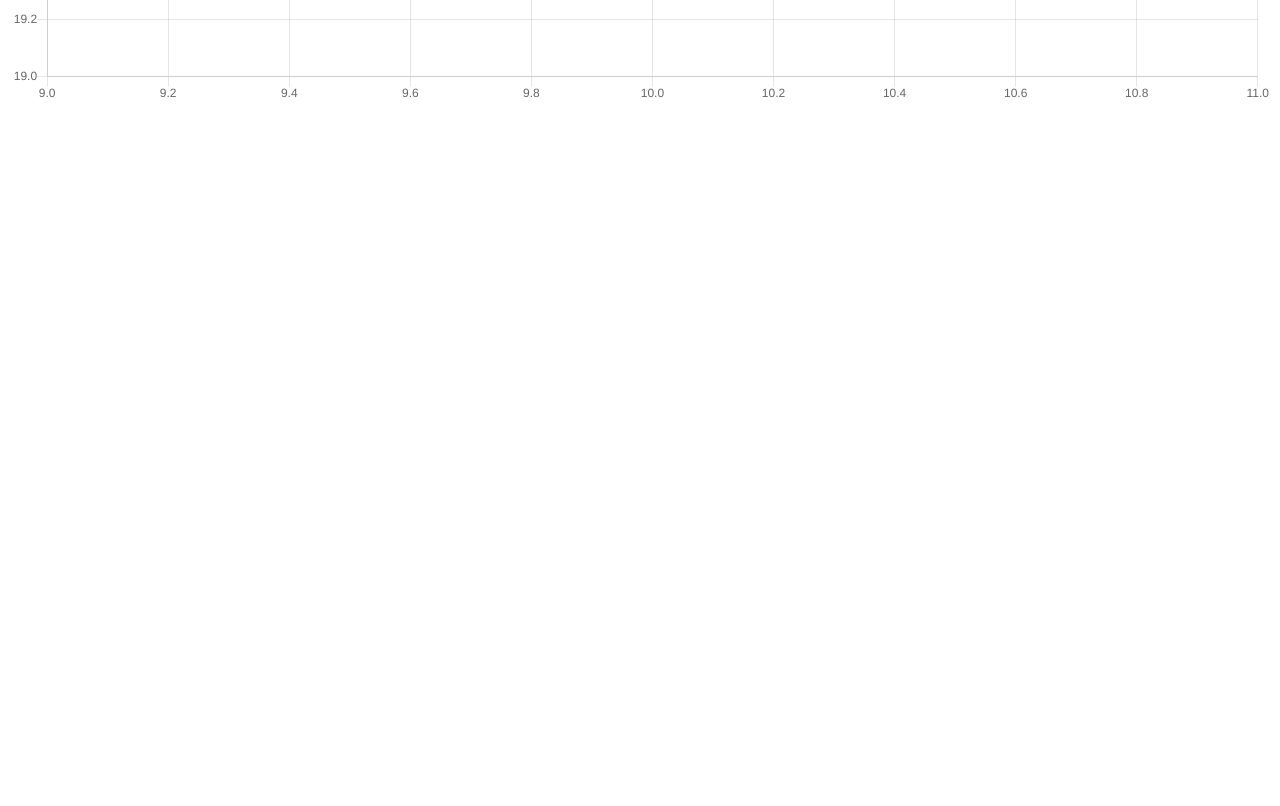
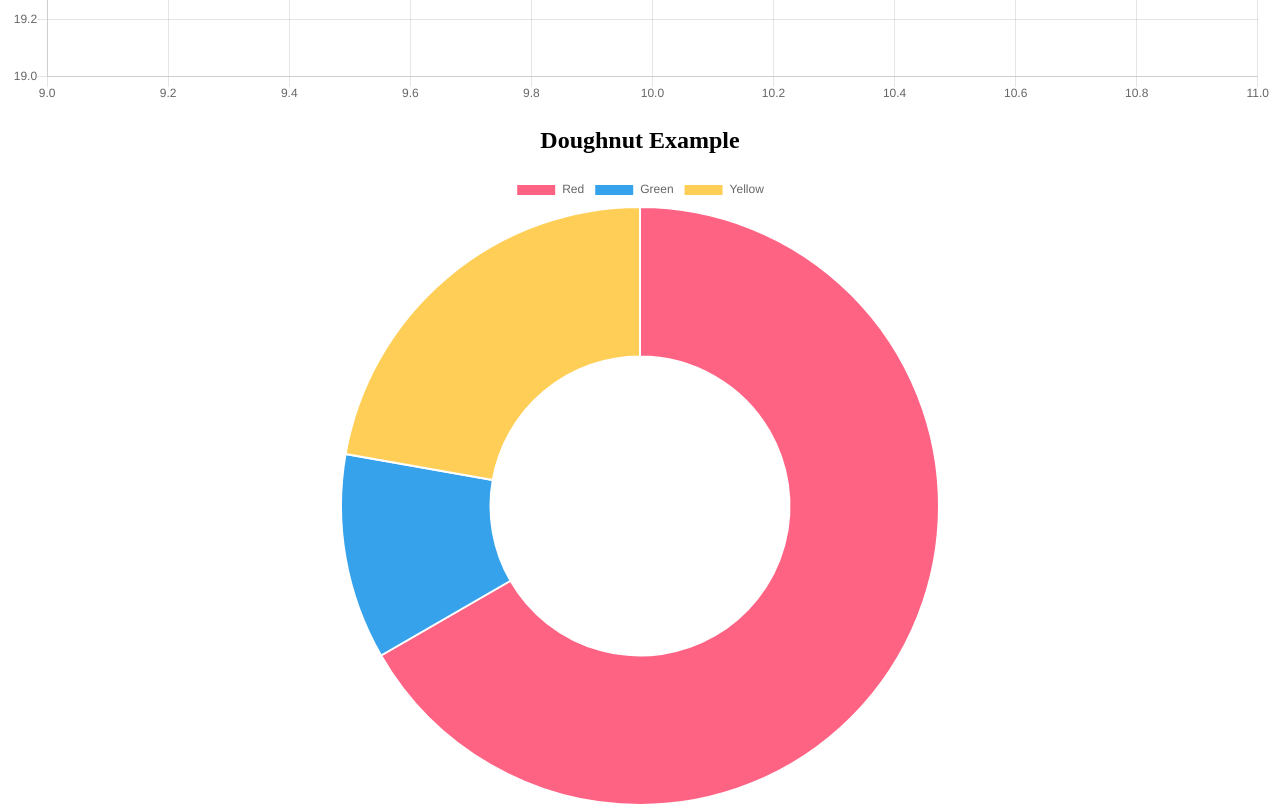
Before and after one commit to abuzahrah75/using_chartjs, a React (Create React App) app: page / in a window 1280 px wide. Shown: the part 4300-5106 px from the top of the page. Before the commit the page ends 4415 px from the top, so only its background shows below. Built offline with nearby package versions, Linux system fonts and the light colour scheme.

Commit message:
add doughnut & dynamic doughnut charts

```diff
--- a/src/App.js
+++ b/src/App.js
@@ -9,13 +9,13 @@ import HorizontalBar from './components/newcharts/horizontalbar'
 import Myradar from './components/newcharts/myradar'
 import MyPolar from './components/newcharts/polar'
 import Mybubble from './components/newcharts/bubble'
+import Mydoughnut from './components/newcharts/mydoughnut'
+import MyDynamiDoughnut from './components/newcharts/myDynamicDoughnut'
+import MyDynamicDoughnut from './components/newcharts/myDynamicDoughnut';
 
 // importing the graphs components
-// import DoughnutExample from './doughnut';
+
 // import DynamicDoughnutExample from './dynamic-doughnut';
-
-
-// import BubbleExample from './bubble';
 // import ScatterExample from './scatter';
 // import MixedDataExample from './mix';
 // import RandomizedDataLineExample from './randomizedLine';
@@ -33,6 +33,8 @@ function App() {
       <Myradar />
       <MyPolar />
       <Mybubble />
+      <Mydoughnut />
+      <MyDynamicDoughnut />
     </div>
   );
 }
--- /dev/null
+++ b/src/components/newcharts/myDynamicDoughnut.js
@@ -0,0 +1,51 @@
+import React from 'react'
+import {Doughnut} from 'react-chartjs-2';
+var createReactClass = require('create-react-class');
+
+function getRandomInt (min, max) {
+    return Math.floor(Math.random() * (max - min + 1)) + min;
+}
+
+const getState = () => ({
+  labels: [
+    'Red',
+    'Green',
+    'Yellow'
+  ],
+  datasets: [{
+    data: [getRandomInt(50, 200), getRandomInt(100, 150), getRandomInt(150, 250)],
+    backgroundColor: [
+    '#CCC',
+    '#36A2EB',
+    '#FFCE56'
+    ],
+    hoverBackgroundColor: [
+    '#FF6384',
+    '#36A2EB',
+    '#FFCE56'
+    ]
+  }]
+});
+
+export default createReactClass({
+    displayName: 'DynamicDoughnutExample',
+
+      getInitialState() {
+          return getState();
+      },
+
+      componentWillMount() {
+          setInterval(() => {
+              this.setState(getState());
+          }, 5000);
+      },
+
+    render() {
+      return (
+        <div>
+          <h2>Dynamicly refreshed Doughnut Example</h2>
+          <Doughnut data={this.state} />
+        </div>
+      );
+    }
+  });
--- /dev/null
+++ b/src/components/newcharts/mydoughnut.js
@@ -0,0 +1,34 @@
+import React from 'react'
+import {Doughnut} from 'react-chartjs-2';
+
+const data = {
+	labels: [
+		'Red',
+		'Green',
+		'Yellow'
+	],
+	datasets: [{
+		data: [300, 50, 100],
+		backgroundColor: [
+		'#FF6384',
+		'#36A2EB',
+		'#FFCE56'
+		],
+		hoverBackgroundColor: [
+		'#FF6384',
+		'#36A2EB',
+		'#FFCE56'
+		]
+	}]
+};
+
+function Mydoughnut() {
+    return (
+        <div>
+            <h2>Doughnut Example</h2>
+            <Doughnut data={data} />
+        </div>
+    )
+}
+
+export default Mydoughnut
```
